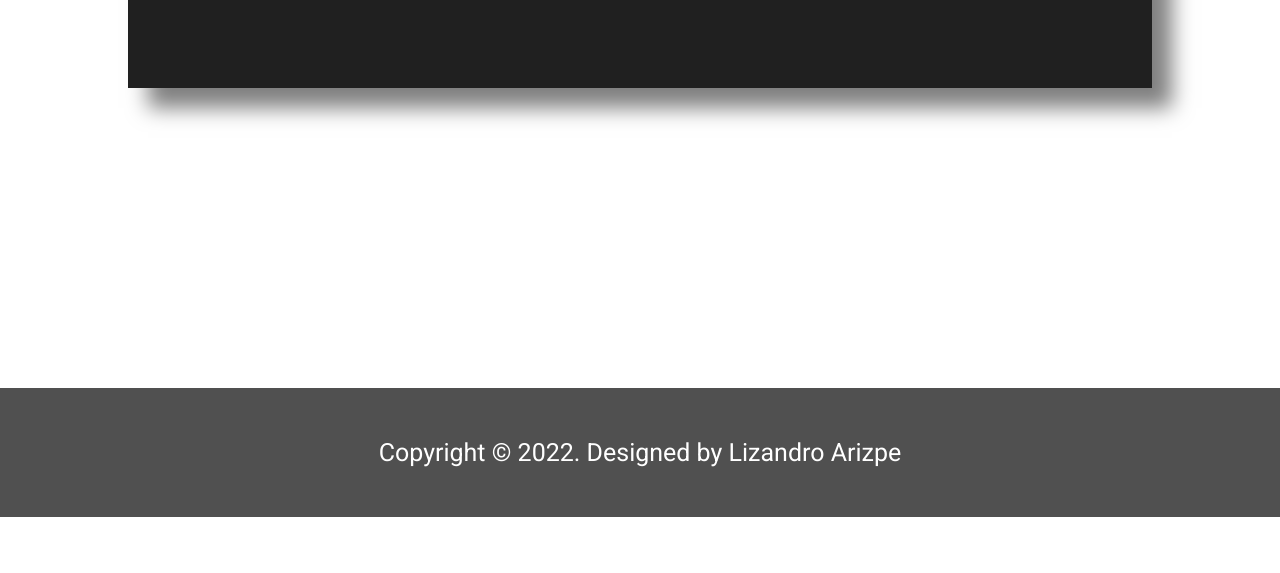
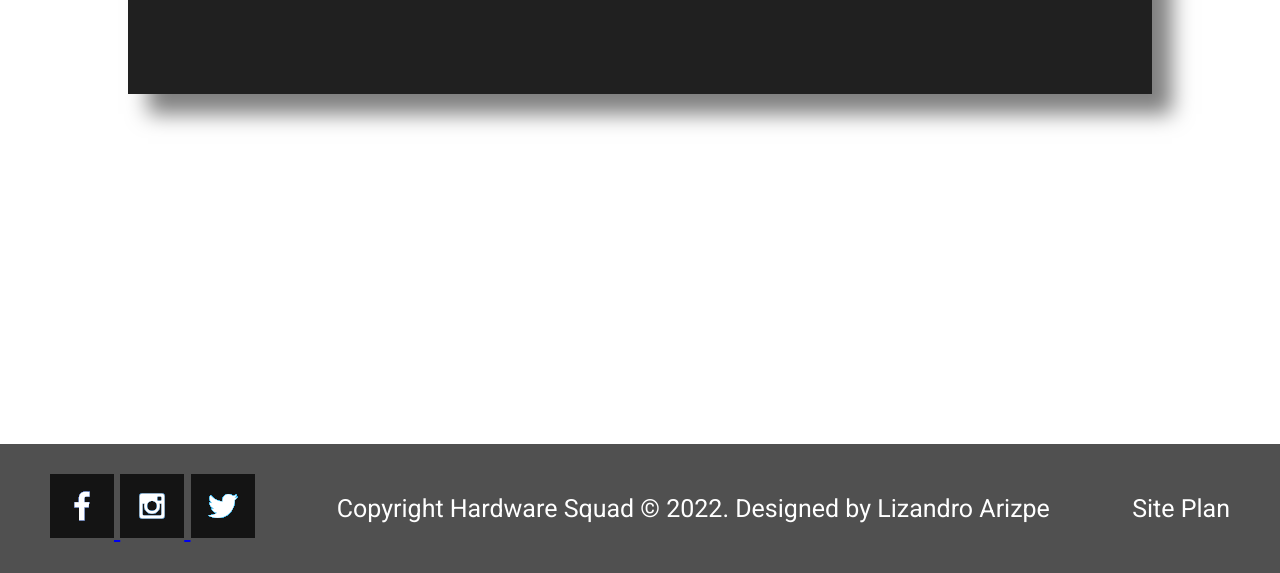
Before and after one commit to aribyui/wdd130, a plain HTML site: page sti/faq.html in a window 1280 px wide. Shown: the part 2215-2788 px from the top of the page. Before the commit the page ends 2732 px from the top, so only its background shows below. Drawn offline with Linux system fonts and the light colour scheme; a web font is replaced by a local one.

Commit message:
personal site updated

```diff
--- a/sti/faq.html
+++ b/sti/faq.html
@@ -14,7 +14,9 @@
         <header id="header-grid">
 
             <div id="header-background"></div>
-            <img id="logo" src="images/logo-optimized.jpg" alt="logo">
+            <a id="logo-link" href="index.html">
+                <img class="logo" src="images/logo-optimized.jpg" alt="logo">
+            </a>
             <h1 id="header-title">Hardware squad</h1>
 
             <div id="nav-background"></div>
@@ -59,7 +61,19 @@
         </main>
 
         <footer>
-            <p>Copyright &copy; 2022. Designed by Lizandro Arizpe</p>
+            <div>
+                <a href="https://www.facebook.com" target="_blank">
+                    <img class="logo-social" src="images/facebook.png" alt="facebook-logo">
+                </a>
+                <a href="https://www.instagram.com" target="_blank">
+                    <img class="logo-social" src="images/instagram.png" alt="instagram-logo">
+                </a>
+                <a href="https://www.twitter.com" target="_blank">
+                    <img class="logo-social" src="images/twitter.png" alt="twitter-logo">
+                </a>
+            </div>
+            <p>Copyright Hardware Squad &copy; 2022. Designed by Lizandro Arizpe</p>
+            <p><a href="https://aribyui.github.io/wdd130/sti/site-plan.html" target="_blank">Site Plan</a></p>
         </footer>
 
     </div>
--- a/sti/styles/styles.css
+++ b/sti/styles/styles.css
@@ -50,9 +50,12 @@ body{
     background-color: var(--primary-color);
 }
 
-#logo{
+#logo-link{
     grid-column: 1/2;
     grid-row: 1/3;
+}
+
+.logo{
     width: 120px;
     border-radius: 50%;
     border: 5px solid var(--accent1-color);
@@ -60,7 +63,7 @@ body{
 }
 
 #header-title{
-    grid-column: 2/10;
+    grid-column: 2/8;
     grid-row: 1/3;
     font-family: var(--heading-font);
     color: var(--accent1-color);
@@ -193,19 +196,30 @@ body{
 /* footer section */
 
 footer{
+    margin-top: 350px;
+    display: flex;
     background-color: var(--secondary-color);
-    color: white;
-    padding: 25px;
-    margin-top: 300px;
-    display: flex;
-    justify-content: space-around;
+    justify-content: space-between;
+    padding: 25px 50px 25px 50px;
     align-items: center;
+    /* height: 100px; */
 }
 
+
 footer p{
+    font-family: var(--paragraph-font);
+    color: white;
+}
 
-    font-family: var(--paragraph-font);
+footer p a{
+    color: white;
+    text-decoration: none;
 }
+
+footer p a:hover{
+    text-decoration: underline;
+}
+
 
 
 /* services main section */
```
Also changed, not shown: sti/index.html (+16 -2 lines), sti/services.html (+16 -2 lines), sti/images/facebook.png (added), sti/images/instagram.png (added), sti/images/twitter.png (added).
